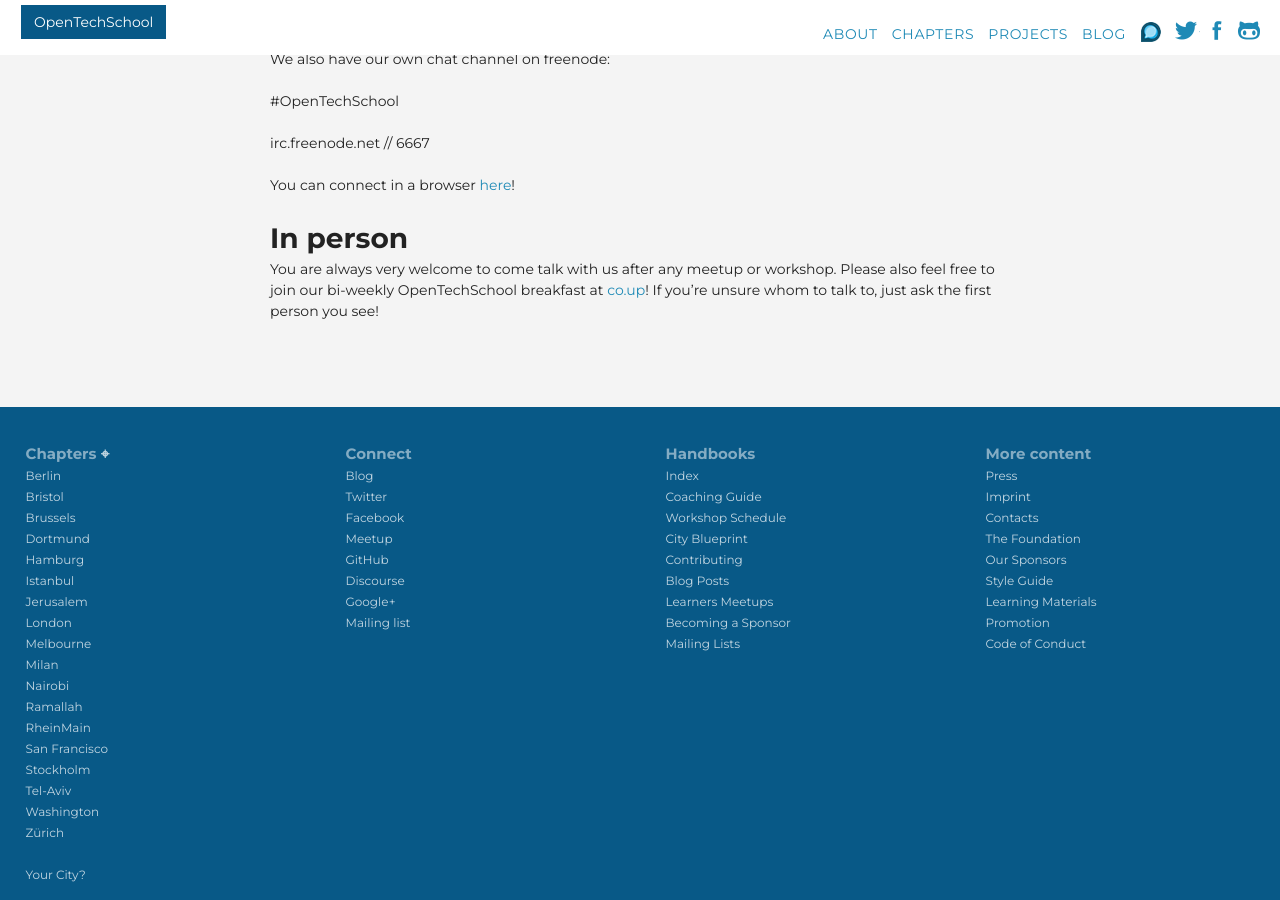
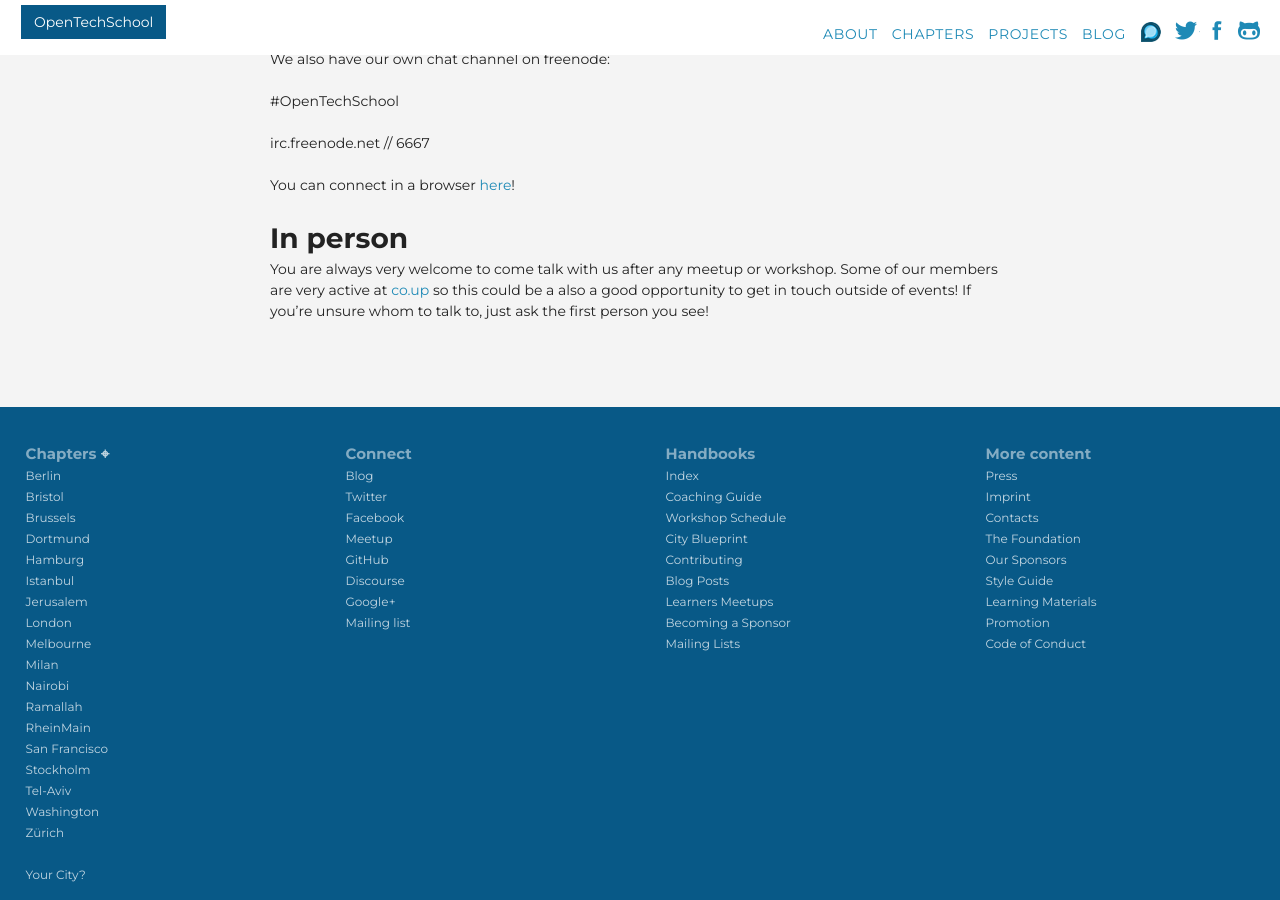
Before and after one commit to OpenTechSchool/www.opentechschool.org, a Jekyll site: the page built from contact.md, in a window 1280 px wide and 900 px high, scrolled down 1081 px. Built offline with Jekyll 4.4.1, drawn with Linux system fonts in a browser that asks for light colours; nearby versions of some CDN libraries.

Commit message:
Replace breakfast hint with a more generic one
FIxes #195.

```diff
--- a/contact.md
+++ b/contact.md
@@ -36,4 +36,4 @@
 
 ## In person
 
-You are always very welcome to come talk with us after any meetup or workshop. Please also feel free to join our bi-weekly OpenTechSchool breakfast at [co.up](http://co-up.de)! If you're unsure whom to talk to, just ask the first person you see!
+You are always very welcome to come talk with us after any meetup or workshop. Some of our members are very active at [co.up](http://co-up.de) so this could be a also a good opportunity to get in touch outside of events! If you're unsure whom to talk to, just ask the first person you see!
```
